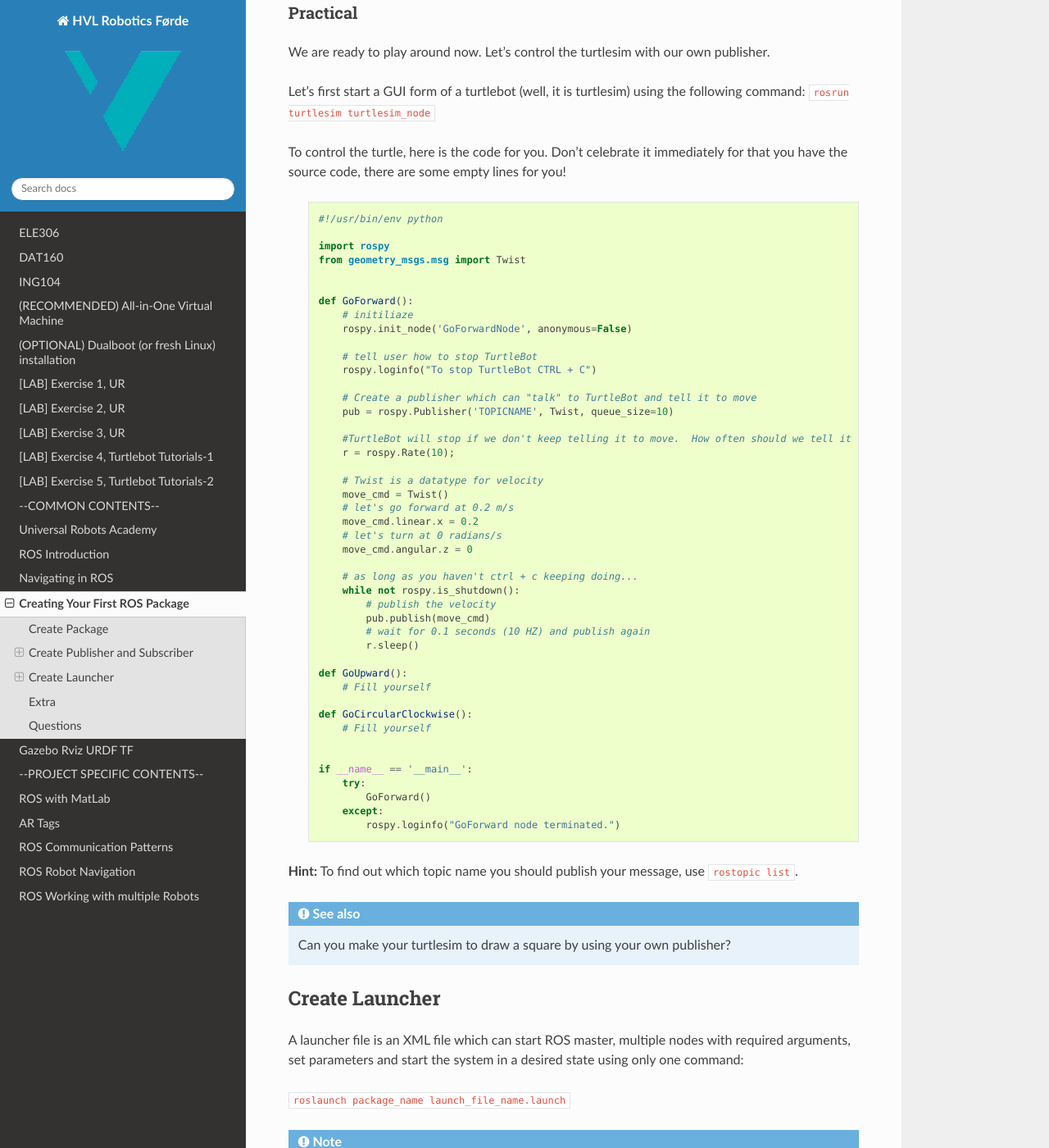
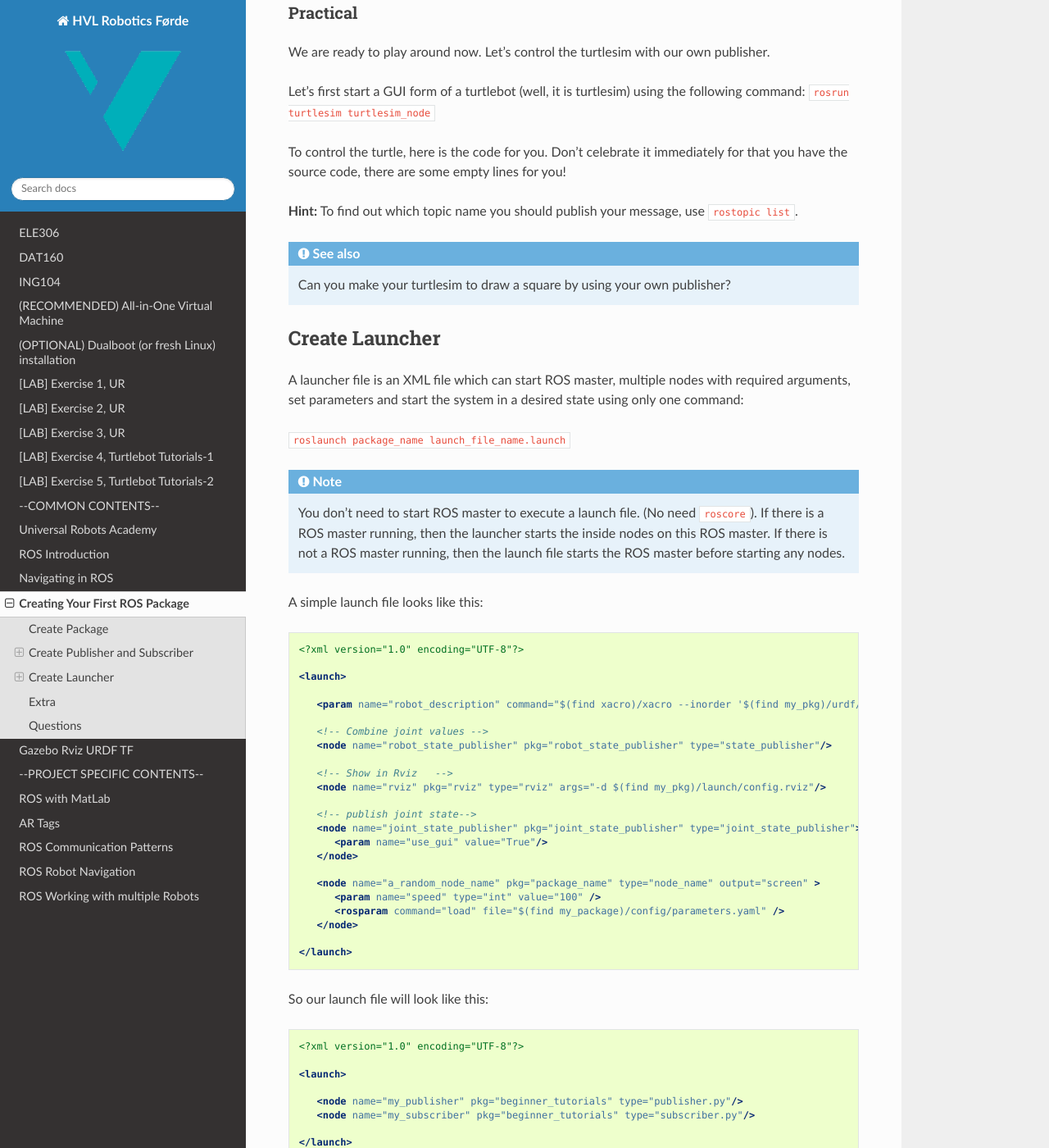
Before and after one commit to frdedynamics/robotics-lab-documentation, a Sphinx documentation site: the page built from source/texts/ros3.rst, in a window 1280 px wide and 1400 px high, scrolled down 4435 px. Shown: the whole window at 82% size. Built offline with Sphinx 7.4.7 and the Read the Docs theme 2.0.0, drawn with Linux system fonts in a browser that asks for light colours; the version number could not be read and is left out; some of the changed lines change nothing that is shown.

Commit message:
TurtlebotPublisher script updated

```diff
--- a/source/_static/scripts/turtlebotPublisher.py
+++ b/source/_static/scripts/turtlebotPublisher.py
@@ -33,9 +33,11 @@
 
 def GoUpward():
     # Fill yourself
+    pass
 
 def GoCircularClockwise():
     # Fill yourself
+    pass
 
 
 if __name__ == '__main__':
--- a/source/texts/ros3.rst
+++ b/source/texts/ros3.rst
@@ -218,8 +218,7 @@
 
 To control the turtle, here is the code for you. Don't celebrate it immediately for that you have the source code, there are some empty lines for you!
 
- .. literalinclude:: ../_static/scripts/turtlebotPublisher.py
-       :language: Python
+
 
 **Hint:** To find out which topic name you should publish your message, use :code:`rostopic list`.
 
```
